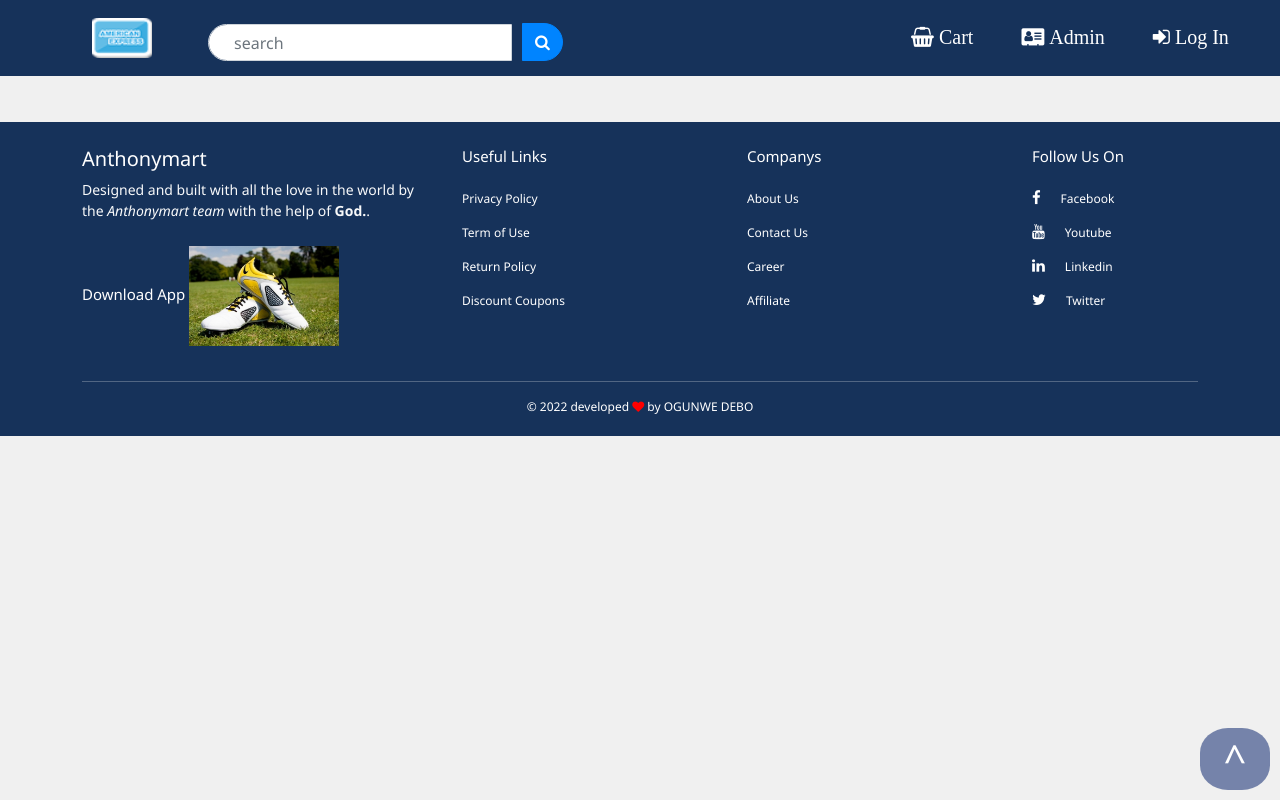
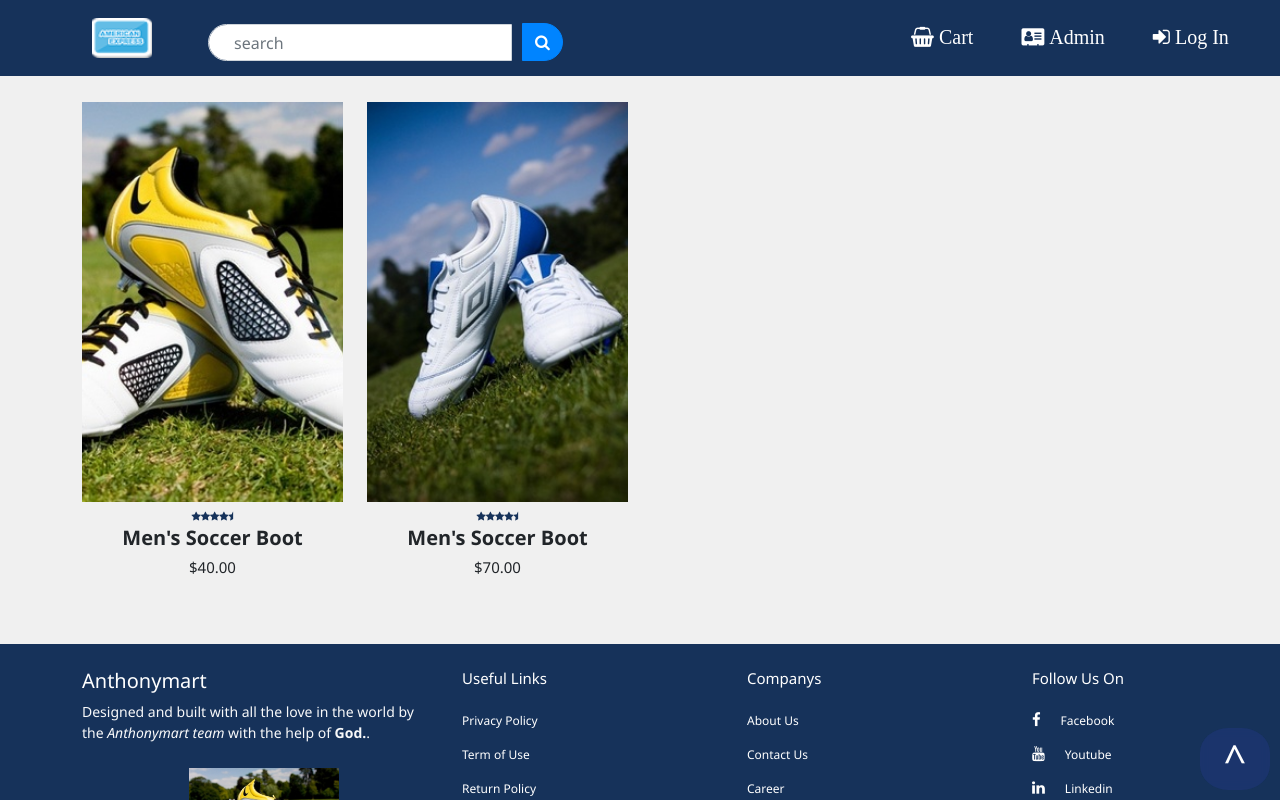
Before and after one commit to Oluwadebo/ECOMMERCE-NODE, a React (Create React App) app in the folder forntend/: page /Addtocart in a window 1280 px wide. Shown: the top 800 px of the page. Built offline with nearby package versions, Linux system fonts and the light colour scheme; no server answers.

Commit message:
frontend done

```diff
--- a/forntend/src/component/Addtocart.js
+++ b/forntend/src/component/Addtocart.js
@@ -1,12 +1,54 @@
 import React from 'react'
 import Footer from './Footer'
 import Navbar from './Navbar'
+import footballboots from "./asset/football_boots_198704.jpg"
+import footballboot8 from "./asset/football_boots_198708.jpg"
 
 const Addtocart = () => {
     return (
         <>
             <Navbar />
-            <div className="container-fluid mt-5 pt-4 mb-4 p-0 m-0">
+            <div className="container-fluid mt-5 pt-1 mb-4 p-0 m-0">
+                <div className="">
+                    <section className="new-product">
+                        <div className="container">
+                            <div className="row">
+                                <div className="col-md-3">
+                                    <div className="product-top">
+                                        <div className="imgBx">
+                                            <img src={footballboots} className="h-100" />
+                                        </div>
+                                        <div className="product-botttom text-center">
+                                            <i className="fa fa-star"></i>
+                                            <i className="fa fa-star"></i>
+                                            <i className="fa fa-star"></i>
+                                            <i className="fa fa-star"></i>
+                                            <i className="fa fa-star-half"></i>
+                                            <h3>Men's Soccer Boot</h3>
+                                            <h5>$40.00</h5>
+                                        </div>
+                                    </div>
+                                </div>
+                                <div className="col-md-3">
+                                    <div className="product-top">
+                                        <div className="imgBx">
+                                            <img src={footballboot8} className="h-100" />
+                                        </div>
+                                        <div className="product-botttom text-center">
+                                            <i className="fa fa-star"></i>
+                                            <i className="fa fa-star"></i>
+                                            <i className="fa fa-star"></i>
+                                            <i className="fa fa-star"></i>
+                                            <i className="fa fa-star-half"></i>
+                                            <h3>Men's Soccer Boot</h3>
+                                            <h5>$70.00</h5>
+                                        </div>
+                                    </div>
+                                </div>
+                            </div>
+                        </div>
+                    </section>
+                </div>
                 <Footer />
             </div>
         </>
```
